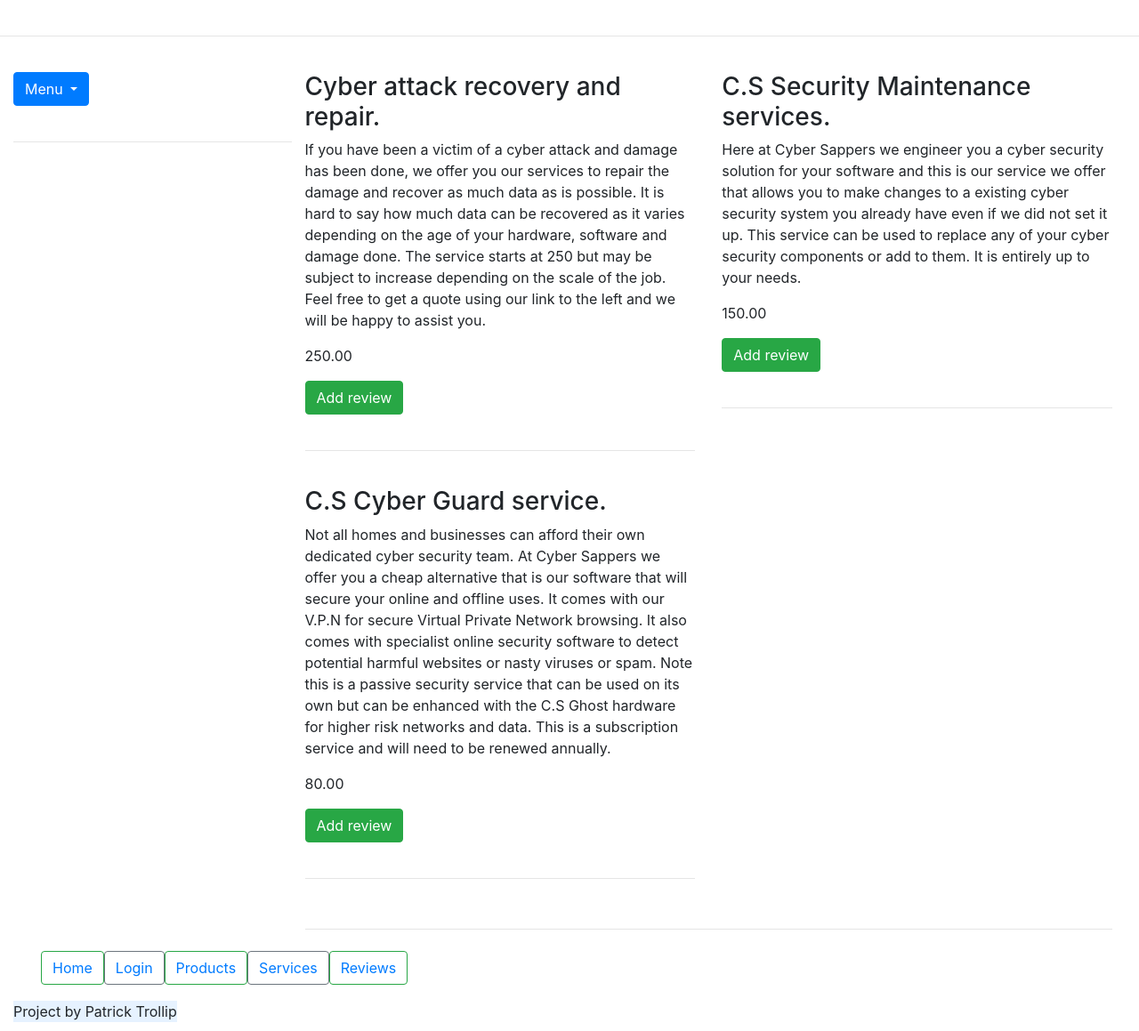
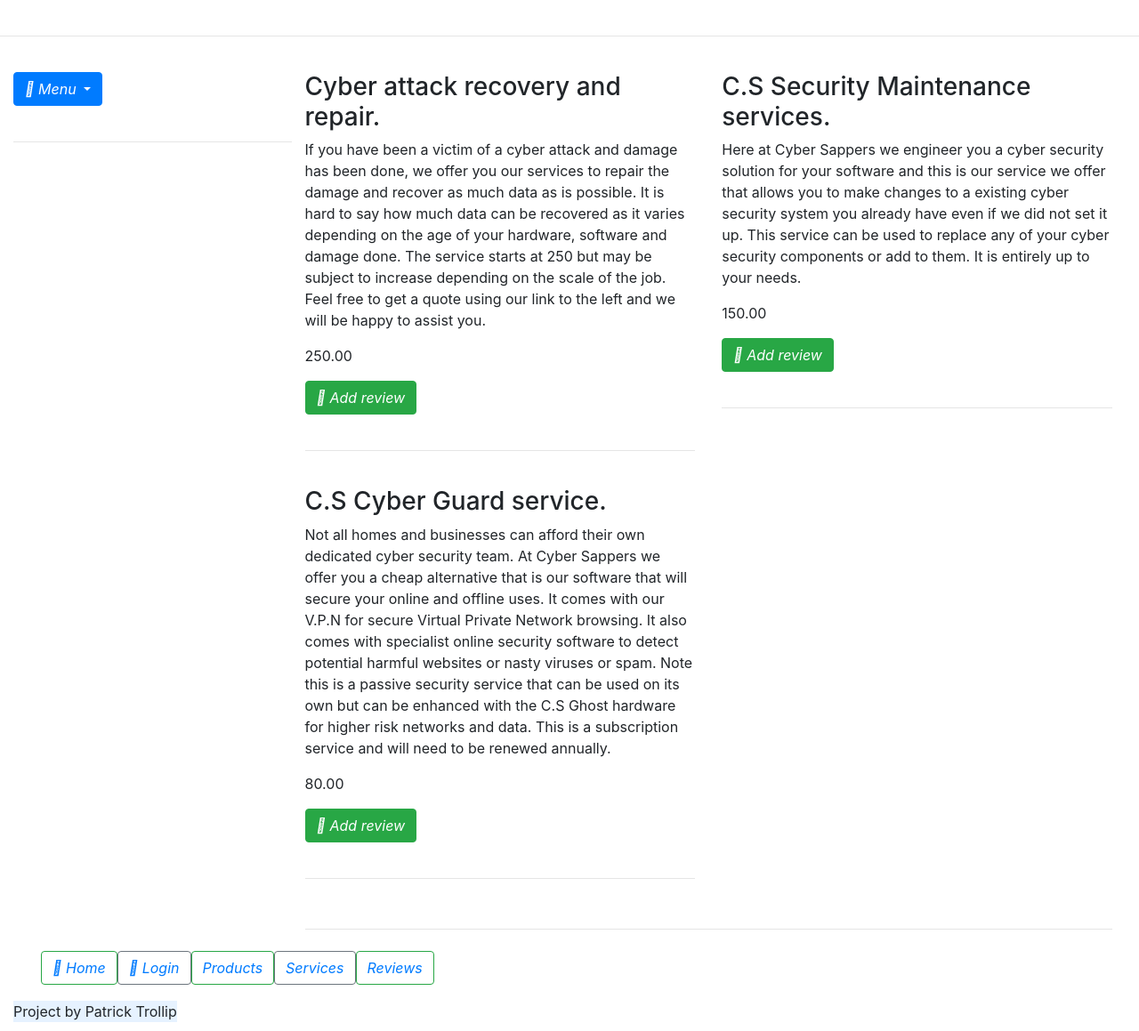
Before and after one commit to Patoman90/Patrick-s-Full-Stack-Frameworks-with-Django-Milestone-Project, a Django app: page /services/ in a window 1280 px wide. Shown: the part 100-1259 px from the top of the page at 89% size. Run offline with Django 3.2, Linux system fonts and the light colour scheme; data comes from the database, SQL or seed files in the repository; both versions use the stored data as it was after the commit; some libraries are stand-ins or nearby versions; grey boxes are pictures that could not be loaded.

Commit message:
Added stripe and added icons to the menu and navbar

```diff
--- a/products/templates/products.html
+++ b/products/templates/products.html
@@ -14,10 +14,10 @@
                             {% if user.is_authenticated %}
                                 <input name="quantity" type="number" min="1" max="999" class="form-control" placeholder="Insert quantity">
                                 <span class="input-group-btn">
-                                    <button class="btn btn-success" type="submit"> Add item </button>
+                                    <button class="btn btn-success" type="submit"><i class="fas fa-plus"> Add item </i></button>
                                 </span>
                             {% endif %}
-                            <button class="btn btn-success" type="submit"> Add review </button>
+                            <button class="btn btn-success" type="submit"><i class="fas fa-plus"> Add review </i></button>
                         </div>
                     </form>
                 </div>
--- a/services/templates/services.html
+++ b/services/templates/services.html
@@ -14,10 +14,10 @@
                             {% if user.is_authenticated %}
                                 <input name="quantity" type="number" min="1" max="999" class="form-control" placeholder="Insert quantity">
                                 <span class="input-group-btn">
-                                    <button class="btn btn-success" type="submit"> Add item</button>
+                                    <button class="btn btn-success" type="submit"><i class="fas fa-plus"> Add item </i></button>
                                 </span>
                             {% endif %}
-                            <button class="btn btn-success" type="submit"> Add review </button>
+                            <button class="btn btn-success" type="submit"><i class="fas fa-plus"> Add review </i></button>
                         </div>
                     </form>
                 </div>
--- a/templates/base.html
+++ b/templates/base.html
@@ -33,24 +33,25 @@
                     <div class="col-sm-12 col-md-4 col-lg-3">
                         <div class="dropdown">
                             <button class="btn btn-primary dropdown-toggle" href="#" role="button" id="dropdownMenuLink" data-toggle="dropdown" aria-haspopup="true" aria-expanded="false">
-                                Menu<span class="caret"></span>
+                                <i class="fas fa-bars"> Menu</i>
+                                <span class="caret"></span>
                             </button>
                             <ul class="dropdown-menu">
                                 {% if user.is_authenticated %}
-                                    <li><a href="{% url 'home' %}">Home</a></li>
-                                    <li><a href="{% url 'logout' %}">Logout</a></li>
-                                    <li><a href="{% url 'profile' %}">Profile</a></li>
-                                    <li><a href="{% url 'view_cart' %}">Cart</a></li>
-                                    <li><a href="{% url 'products' %}">Products</a></li>
-                                    <li><a href="{% url 'services' %}">Services</a></li>
-                                    <li><a href="{% url 'reviews' %}">Reviews</a></li>
+                                    <li><a href="{% url 'home' %}"><i class="fas fa-home"> Home</i></a></li>
+                                    <li><a href="{% url 'logout' %}"><i class="fas fa-sign-out"> Logout</i></a></li>
+                                    <li><a href="{% url 'profile' %}"><i class="fas fa-user-circle"> Profile</i></a></li>
+                                    <li><a href="{% url 'view_cart' %}"><i class="fas fa-shopping-cart"> Cart</i></a></li>
+                                    <li><a href="{% url 'products' %}"><i class="fab fa-hdd"> Products</i></a></li>
+                                    <li><a href="{% url 'services' %}"><i class="fas fa-handshake"> Services</i></a></li>
+                                    <li><a href="{% url 'reviews' %}"><i class="fas fa-pen-square"> Reviews</i></a></li>
                                 {% else %}
-                                    <li><a href="{% url 'home' %}">Home</a></li>
-                                    <li><a href="{% url 'register' %}">Register</a></li>
-                                    <li><a href="{% url 'login' %}">Login</a></li>
-                                    <li><a href="{% url 'products' %}">Products</a></li>
-                                    <li><a href="{% url 'services' %}">Services</a></li>
-                                    <li><a href="{% url 'reviews' %}">Reviews</a></li>
+                                    <li><a href="{% url 'home' %}"><i class="fas fa-home"> Home</i></a></li>
+                                    <li><a href="{% url 'register' %}"><i class="far fa-registered"> Register</i></a></li>
+                                    <li><a href="{% url 'login' %}"><i class="fas fa-key"> Login</i></a></li>
+                                    <li><a href="{% url 'products' %}"><i class="far fa-hdd"> Products</i></a></li>
+                                    <li><a href="{% url 'services' %}"><i class="far fa-handshake"> Services</i></a></li>
+                                    <li><a href="{% url 'reviews' %}"><i class="fas fa-pen-square"> Reviews</i></a></li>
                                 {% endif %}
                             </ul>
                         </div>
@@ -76,17 +77,17 @@
                     <nav class="navbar">
                         <form class="form-inline">
                             {% if user.is_authenticated %}
-                                <button class="btn btn-outline-success" type="button"><a href="{% url 'home' %}">Home</a></button>
-                                <button class="btn btn-outline-secondary" type="button"><a href="{% url 'logout' %}">Logout</a></button>
-                                <button class="btn btn-outline-success" type="button"><a href="{% url 'profile' %}">Profile</a></button>
-                                <button class="btn btn-outline-secondary" type="button"><a href="{% url 'reviews' %}">Reviews</a></button>
-                                <button class="btn btn-outline-success" type="button"><a href="{% url 'view_cart' %}">Cart</a></button>
+                                <button class="btn btn-outline-success" type="button"><a href="{% url 'home' %}"><i class="fas fa-home"> Home</i></a></button>
+                                <button class="btn btn-outline-secondary" type="button"><a href="{% url 'logout' %}"><i class="fas fa-sign-out"> Logout</i></a></button>
+                                <button class="btn btn-outline-success" type="button"><a href="{% url 'profile' %}"><i class="fas fa-user-circle"> Profile</i></a></button>
+                                <button class="btn btn-outline-secondary" type="button"><a href="{% url 'reviews' %}"><i class="fas fa-pen-square"> Reviews</i></a></button>
+                                <button class="btn btn-outline-success" type="button"><a href="{% url 'view_cart' %}"><i class="fas fa-shopping-cart"> Cart</i></a></button>
                             {% else %}
-                                <button class="btn btn-outline-success" type="button"><a href="{% url 'home' %}">Home</a></button>
-                                <button class="btn btn-outline-secondary" type="button"><a href="{% url 'login' %}">Login</a></button>
-                                <button class="btn btn-outline-success" type="button"><a href="{% url 'products' %}">Products</a></button>
-                                <button class="btn btn-outline-secondary" type="button"><a href="{% url 'services' %}">Services</a></button>
-                                <button class="btn btn-outline-success" type="button"><a href="{% url 'reviews' %}">Reviews</a></button>
+                                <button class="btn btn-outline-success" type="button"><a href="{% url 'home' %}"><i class="fas fa-home"> Home</i></a></button>
+                                <button class="btn btn-outline-secondary" type="button"><a href="{% url 'login' %}"><i class="fas fa-key"> Login</i></a></button>
+                                <button class="btn btn-outline-success" type="button"><a href="{% url 'products' %}"><i class="far fa-hdd"> Products</i></a></button>
+                                <button class="btn btn-outline-secondary" type="button"><a href="{% url 'services' %}"><i class="far fa-handshake"> Services</i></a></button>
+                                <button class="btn btn-outline-success" type="button"><a href="{% url 'reviews' %}"><i class="fas fa-pen-square"> Reviews</i></a></button>
                             {% endif %}
                         </form>
                     </nav>
```
Also changed, not shown: cart/templates/cart.html (+6 -6 lines), db.sqlite3.
